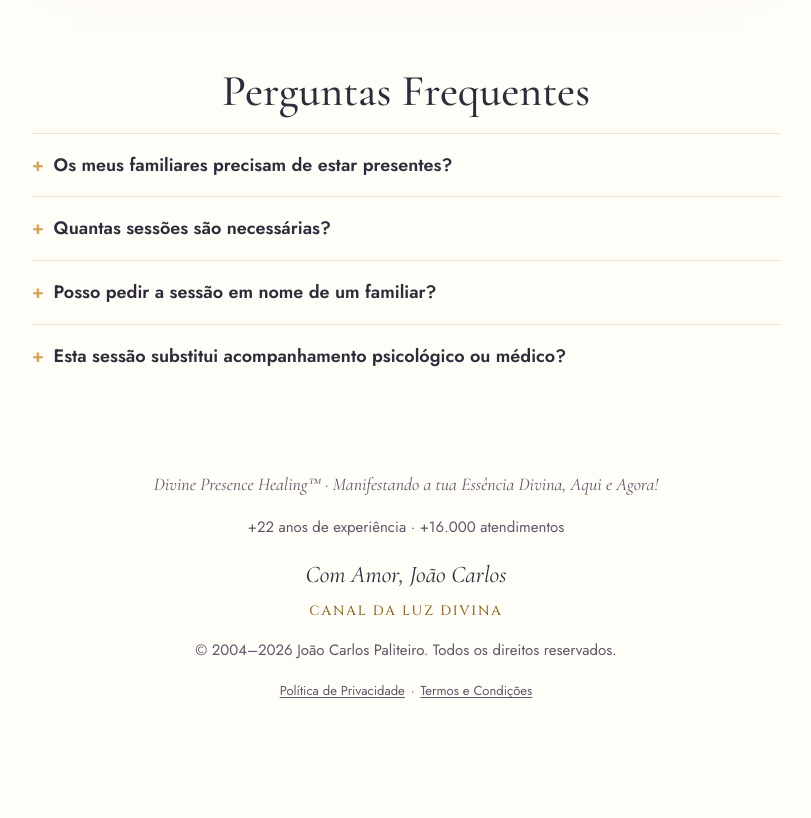
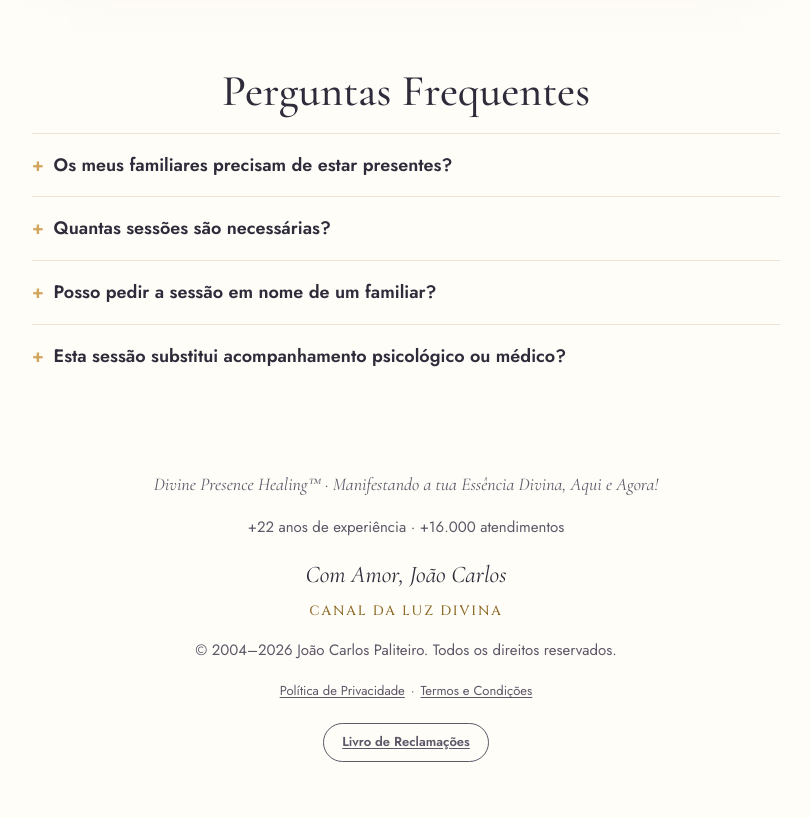
Before and after one commit to JCPaliteiro/terapias, a plain HTML site: page familia-de-luz/index.html in a window 1280 px wide. Shown: the part 4625-5443 px from the top of the page, without its empty margins (234-1045 px from the left). Before the commit the page ends 5386 px from the top, so only its background shows below. Drawn offline with nearby package versions, Linux system fonts and the light colour scheme.

Commit message:
Rodapé: ligação visível ao Livro de Reclamações
Co-Authored-By: Claude Sonnet 5.5 <noreply@anthropic.com>
Claude-Session: https://claude.ai/code/session_01V5hGCvGbxnckHtRa9bst1p

```diff
--- a/familia-de-luz/index.html
+++ b/familia-de-luz/index.html
@@ -249,7 +249,7 @@ footer .dph{font-family:var(--serif);font-style:italic;font-size:18px;margin:0 0
     <p class="sig">Com Amor, João Carlos</p>
     <p class="who">Canal da Luz Divina</p>
     <p>© 2004–2026 João Carlos Paliteiro. Todos os direitos reservados.</p>
-    <p class="legal"><a href="https://www.joaopaliteiro.com/portugu%C3%AAs/pol%C3%ADtica-de-privacidade" target="_blank" rel="noopener">Política de Privacidade</a> · <a href="https://www.joaopaliteiro.com/portugu%C3%AAs/termos-e-condi%C3%A7oes" target="_blank" rel="noopener">Termos e Condições</a></p>
+    <p class="legal"><a href="https://www.joaopaliteiro.com/portugu%C3%AAs/pol%C3%ADtica-de-privacidade" target="_blank" rel="noopener">Política de Privacidade</a> · <a href="https://www.joaopaliteiro.com/portugu%C3%AAs/termos-e-condi%C3%A7oes" target="_blank" rel="noopener">Termos e Condições</a></p><p class="legal"><a href="https://www.livroreclamacoes.pt/inicio" target="_blank" rel="noopener" style="display:inline-block;margin-top:6px;padding:8px 18px;border:1px solid currentColor;border-radius:999px;font-weight:600">Livro de Reclamações</a></p>
 </footer>
 </main>
 <script>
```
Also changed, not shown: index.html (+1 -1 lines), pacotes/index.html (+1 -1 lines).
